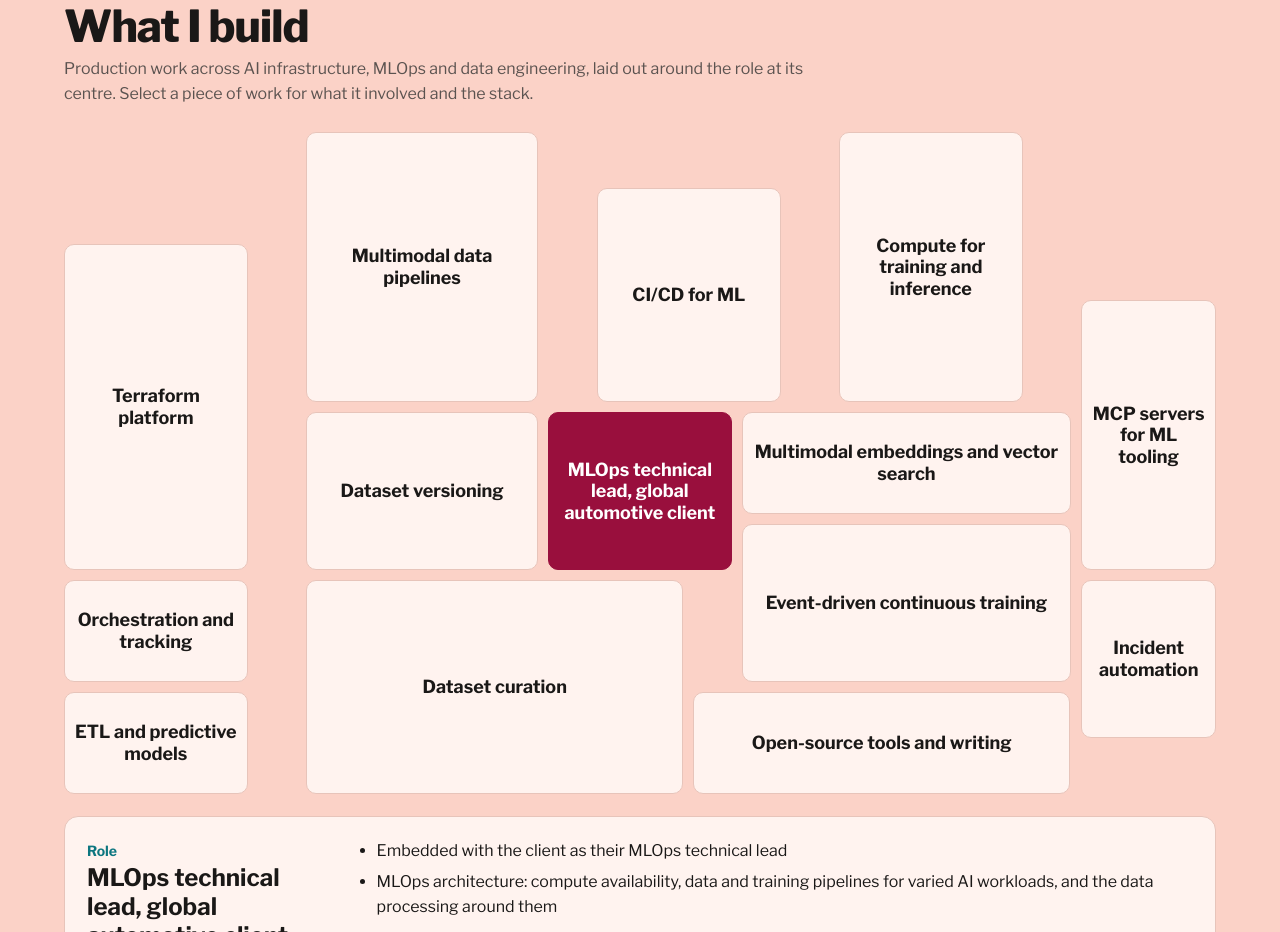
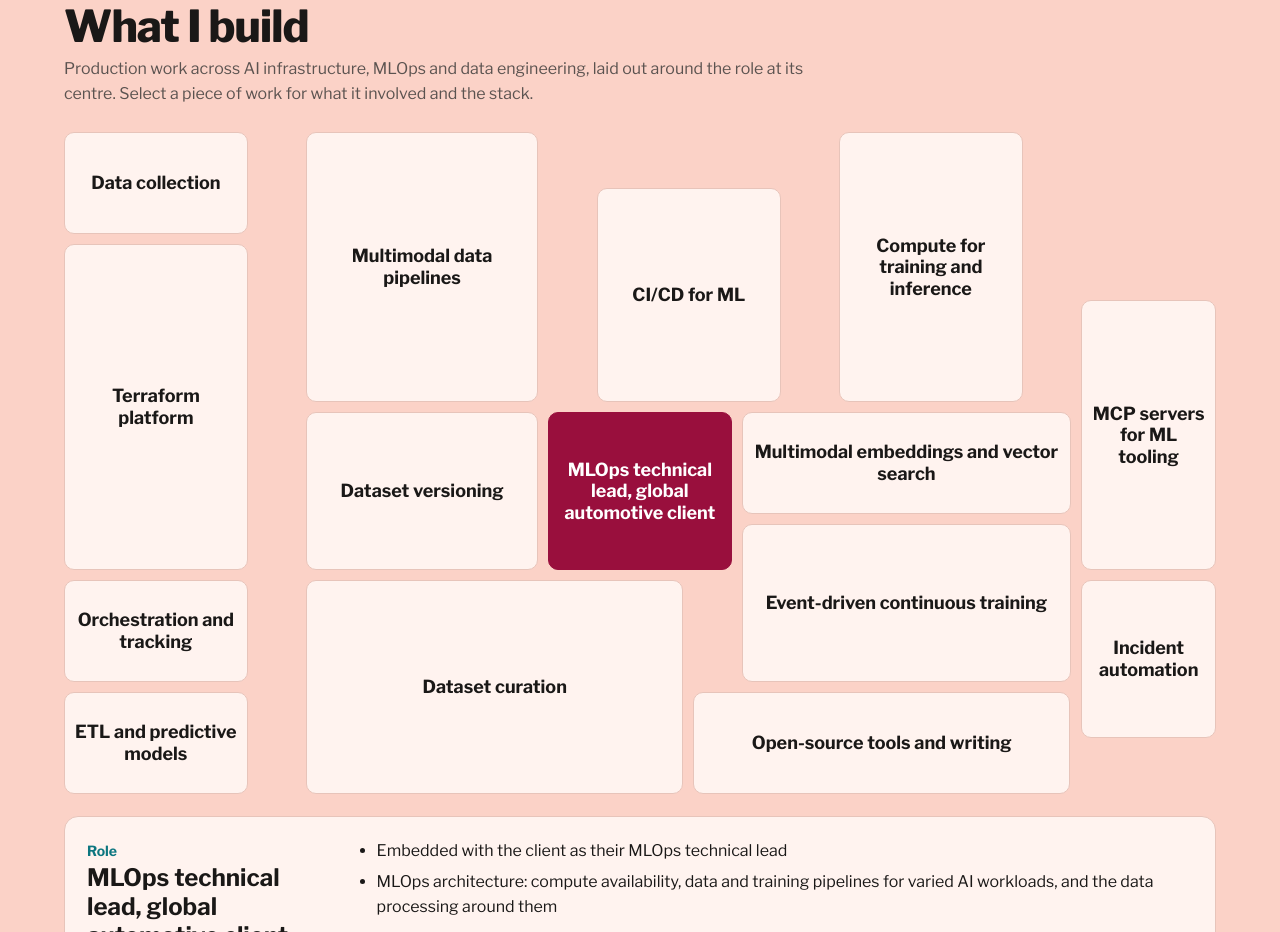
Before and after one commit to rajanalamuri/rajanalamuri.github.io, a plain HTML site: page index.html in a window 1280 px wide. Shown: the part 1177-2109 px from the top of the page. Drawn offline with nearby package versions, Linux system fonts and the light colour scheme.

Commit message:
Add data collection to the work map

```diff
--- a/index.html
+++ b/index.html
@@ -253,6 +253,7 @@ footer small{display:block;margin-top:28px;opacity:.75}
 {
 
 const areas=[
+ {k:"collect",t:"Data collection",c:"1/5",r:"1/3",tag:"Data engineering",w:["Collecting image, video, audio and sensor data from source systems into training-ready storage","Offline-first capture on field devices that buffer readings and sync in batches"],st:["Python","AWS","S3"],l:[["Terrin","#p-terrin"]]},
  {k:"tf",t:"Terraform platform",c:"1/5",r:"3/9",tag:"Infrastructure",w:["Write and own Terraform modules for the AWS and GCP infrastructure behind ML workloads","Environments, networking and compute declared as code and promoted through CI"],st:["Terraform","AWS","GCP"],l:[]},
  {k:"data",t:"Multimodal data pipelines",c:"6/11",r:"1/6",tag:"Data engineering",w:["Ingestion and processing pipelines for image, video and audio data used in training","Data processing that supports varied AI workloads"],st:["Python","AWS","Docker"],l:[]},
  {k:"cicd",t:"CI/CD for ML",c:"12/16",r:"2/6",tag:"MLOps",w:["GitLab CI/CD for pipelines, training code and platform code","Containerised jobs built once and promoted between environments"],st:["GitLab CI/CD","Docker"],l:[]},
```
